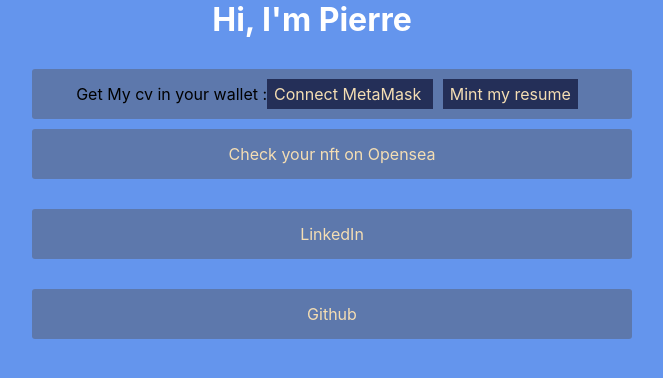
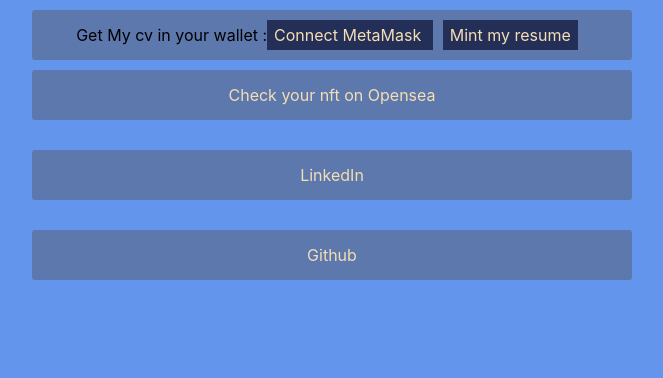
Before and after one commit to Pierregvx/link-cv, a Next.js app: page / in a window 1280 px wide. Shown: the top 378 px of the page, without its empty margins (328-991 px from the left). Built offline with nearby package versions, Linux system fonts and the light colour scheme.

Commit message:
Revert "."
This reverts commit 434f105b21d5fe8dcb7821e4362316347ece7e95.

```diff
--- a/pages/index.tsx
+++ b/pages/index.tsx
@@ -33,10 +33,6 @@
 
 }
 .list{width:50%;}
-.list h1{
-  text-align:center;
-  color:white;
-}
 
 
 `}</style>
@@ -45,8 +41,7 @@
       </Head>
 
       <div className='list'>
-      <h1 >Hi, I'm Pierre</h1>
-      <br></br>
+
   <ul>
 
   <li>Get My cv in your wallet :
```
